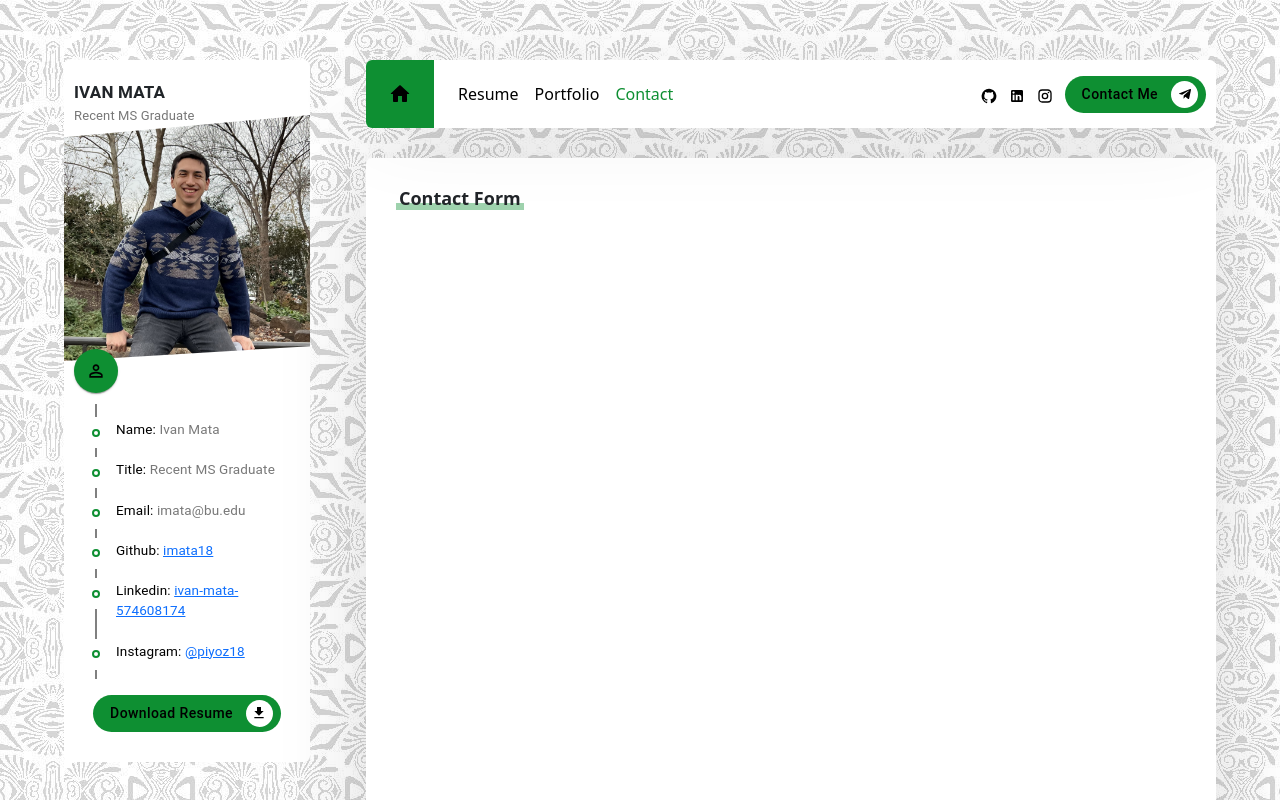
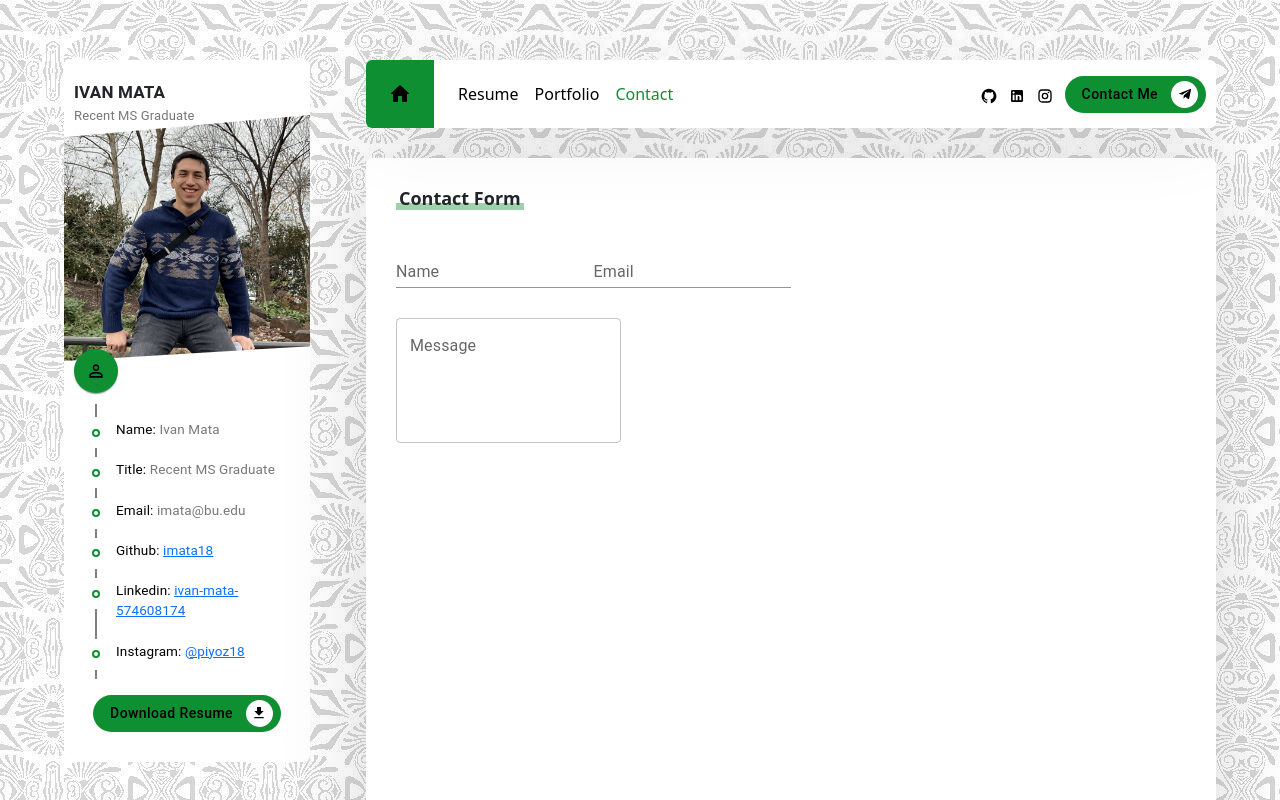
Before and after one commit to imata18/portfolio-homepage, a React (Create React App) app: page /contact in a window 1280 px wide. Shown: the top 800 px of the page. Built offline with nearby package versions, Linux system fonts and the light colour scheme.

Commit message:
Added in input field page

```diff
--- a/src/Pages/Contact/Contact.css
+++ b/src/Pages/Contact/Contact.css
@@ -0,0 +1,13 @@
+
+/* Apply color to the underline after state (focused) */
+.input_field .MuiInput-underline:after {
+    border-bottom-color: var(--main-color) !important;
+}
+
+.input_field .MuiFormLabel-root.Mui-focused {
+    color: var(--main-color) !important;
+}
+
+.input_field .MuiOutlinedInput-root.Mui-focused .MuiOutlinedInput-notchedOutline {
+    border-color: var(--main-color) !important;
+  }
--- a/src/Pages/Contact/Contact.js
+++ b/src/Pages/Contact/Contact.js
@@ -2,25 +2,42 @@ import React from 'react'
 
 import { Grid } from '@mui/material';
 import { Typography } from '@mui/material';
+import TextField from '@mui/material/TextField';
+import './Contact.css';
 
 const Contact = () => {
   return (
     <>
         <Grid container className='section'>
             {/* Contact Form */}
-            <Grid item xs={12} lg={7}>
-            <Grid container>
-                <Grid item className='section_title mb_30'>
-                <span></span>
-                <h6 className='section_title_text'>Contact Form</h6>
+            <Grid item className='section_title mb_30'>
+            <span></span>
+            <h6 className='section_title_text'>Contact Form</h6>
+            </Grid>
+            <Grid item xs={12}>
+                <Grid container className='contact_form'>
+                    <Grid item xs={12} lg={3}>
+                        <TextField className='input_field' label="Name" variant="standard" />
+                    </Grid>
+                    <Grid item xs={12} lg={3}>
+                        <TextField className='input_field' label="Email" variant="standard" />
+                    </Grid>
                 </Grid>
-            </Grid>
+                <TextField
+                    className='input_field top_30'
+                    label="Message"
+                    multiline
+                    rows={4}
+                />
             </Grid>
 
             {/* Contact Information */}
             <Grid item xs={12} lg={5}>
             </Grid>
         </Grid>
+
+        {/* Address - Google Map */}
+
     </>
   )
 }
```
